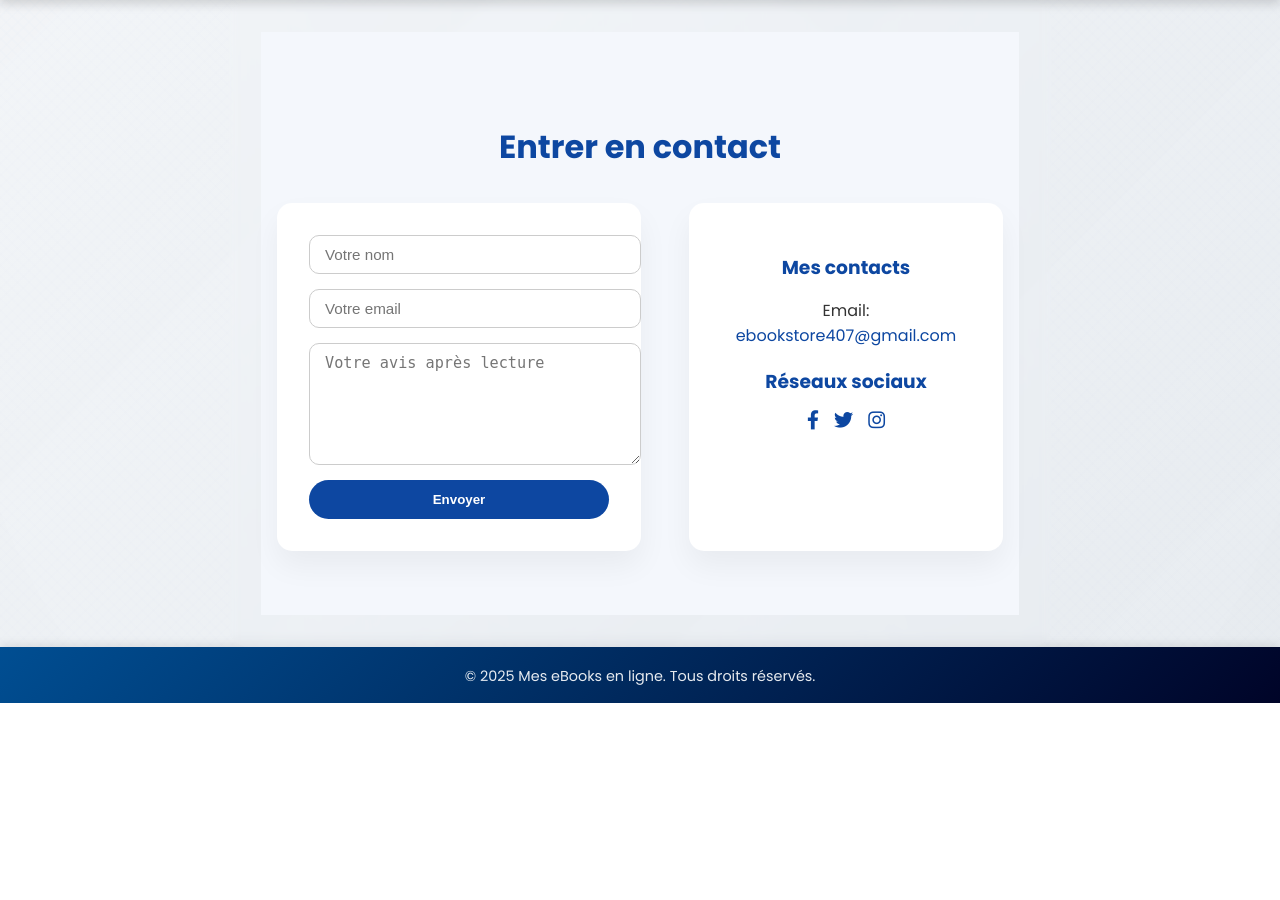
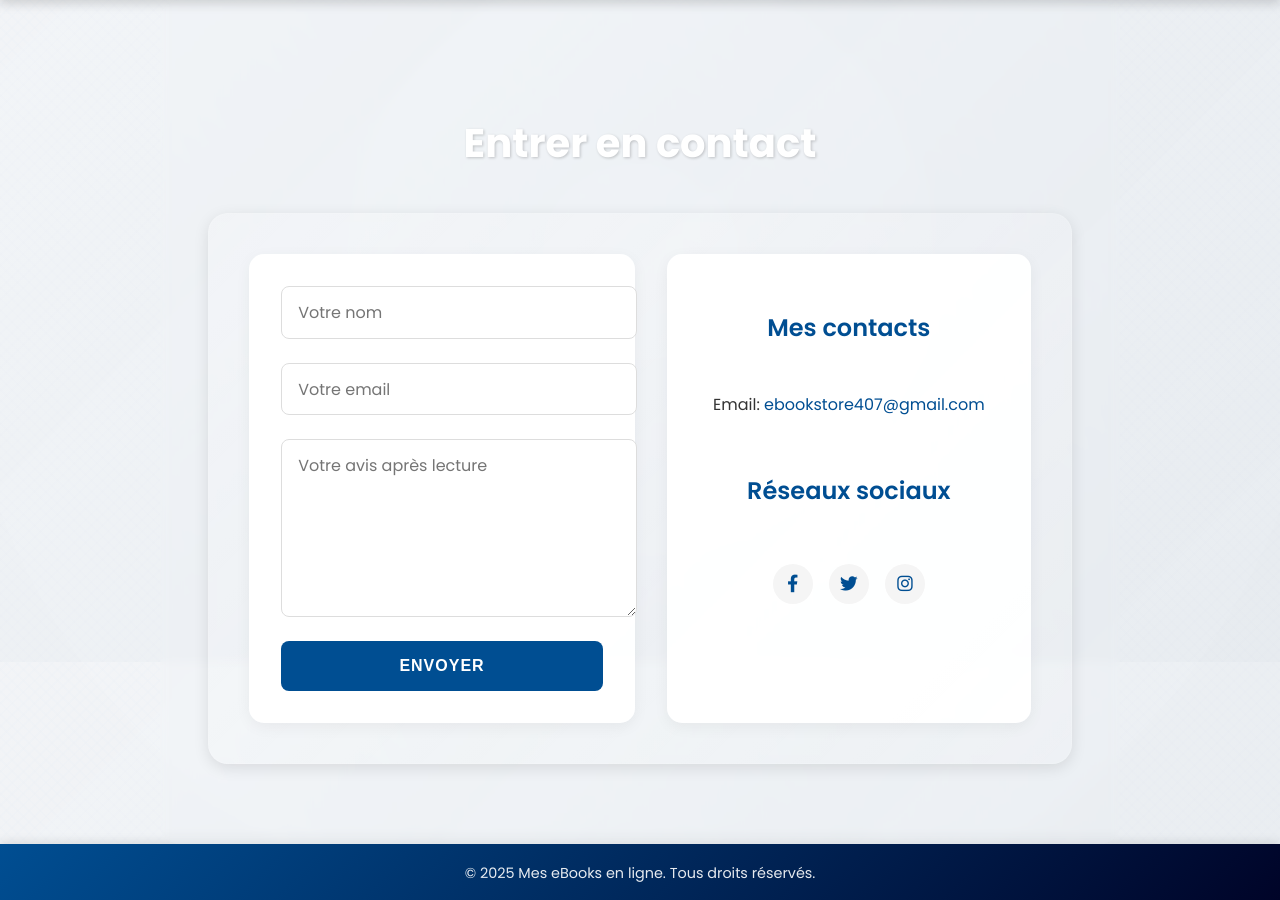
Before and after one commit to ebookstore407-dot/MesEbooks, a PHP site: page /contact.html in a window 1280 px wide. Shown: the part 138-1038 px from the top of the page. Before the commit the page ends 841 px from the top, so only its background shows below. Run offline with PHP 8.4, Linux system fonts and the light colour scheme.

Commit message:
Amélioration des styles de la page contact pour une meilleure stabilité et compatibilité

```diff
--- a/css/style.css
+++ b/css/style.css
@@ -975,115 +975,221 @@ main {
 }
 /* ===================== Contact Section ===================== */
 .contact-section {
-  padding: 4rem 2rem;
-  background: #f4f7fc;
-  text-align: center;
+    padding: 3rem 2rem;
+    max-width: 1200px;
+    margin: 0 auto;
+    min-height: 600px;
+    text-align: center;
+    position: relative;
+    z-index: 1;
 }
 
 .contact-section h2 {
-  font-size: 2rem;
-  color: #0d47a1;
-  margin-bottom: 2rem;
+    font-size: 2.5rem;
+    color: #ffffff;
+    margin-bottom: 2.5rem;
+    text-shadow: 1px 1px 3px rgba(0, 0, 0, 0.2);
+    font-weight: 700;
 }
 
 .contact-container {
-  display: flex;
-  flex-wrap: wrap;
-  justify-content: center;
-  gap: 3rem;
+    display: flex;
+    justify-content: center;
+    gap: 2rem;
+    background: linear-gradient(135deg, rgba(255, 255, 255, 0.2), rgba(255, 255, 255, 0.1));
+    border-radius: 20px;
+    padding: 2.5rem;
+    box-shadow: 0 4px 15px rgba(0, 0, 0, 0.1);
+    max-width: 1000px;
+    margin: 0 auto;
+    backdrop-filter: blur(10px);
+    -webkit-backdrop-filter: blur(10px);
+    border: 1px solid rgba(255, 255, 255, 0.1);
 }
 
 /* Formulaire */
 .contact-form {
-  background: #fff;
-  padding: 2rem;
-  border-radius: 15px;
-  box-shadow: 0 15px 30px rgb(0 0 0 / 5%);
-  width: 300px;
-  display: flex;
-  flex-direction: column;
-  gap: 15px;
+    flex: 1;
+    width: 100%;
+    max-width: 500px;
+    display: flex;
+    flex-direction: column;
+    gap: 1.5rem;
+    padding: 2rem;
+    background: rgba(255, 255, 255, 0.95);
+    border-radius: 15px;
+    box-shadow: 0 4px 15px rgba(0, 0, 0, 0.05);
 }
 
 .contact-form input,
 .contact-form textarea {
-  padding: 10px 15px;
-  border-radius: 10px;
-  border: 1px solid #ccc;
-  font-size: 0.95rem;
-  width: 100%;
-  transition: all 0.3s ease;
+    width: 100%;
+    padding: 0.8rem 1rem;
+    border-radius: 8px;
+    border: 1px solid #ddd;
+    background: white;
+    font-size: 1rem;
+    color: #333;
+    transition: border-color 0.3s ease, box-shadow 0.3s ease;
+    font-family: 'Poppins', sans-serif;
 }
 
 .contact-form input:focus,
 .contact-form textarea:focus {
-  border-color: #0d47a1;
-  outline: none;
-  box-shadow: 0 0 10px rgb(13 71 161 / 20%);
+    outline: none;
+    border-color: #004e92;
+    box-shadow: 0 0 0 2px rgba(0, 78, 146, 0.1);
 }
 
 .contact-form textarea {
-  resize: vertical;
-  min-height: 100px;
+    min-height: 150px;
+    max-height: 300px;
+    resize: vertical;
 }
 
 .contact-form .btn {
-  background: #0d47a1;
-  color: #fff;
-  border: none;
-  border-radius: 50px;
-  padding: 12px 25px;
-  font-weight: 600;
-  cursor: pointer;
-  transition: all 0.3s ease;
+    display: inline-block;
+    background: #004e92;
+    color: white;
+    border: none;
+    padding: 1rem 2rem;
+    border-radius: 8px;
+    font-weight: 600;
+    cursor: pointer;
+    transition: background-color 0.3s ease;
+    text-transform: uppercase;
+    letter-spacing: 1px;
+    font-size: 1rem;
+    text-align: center;
 }
 
 .contact-form .btn:hover {
-  background: #1976d2;
-  transform: translateY(-2px);
+    background: #003d75;
 }
 
 /* Contact Info */
 .contact-info {
-  background: #fff;
-  padding: 2rem;
-  border-radius: 15px;
-  box-shadow: 0 15px 30px rgb(0 0 0 / 5%);
-  width: 250px;
-  text-align: center;
+    width: 100%;
+    max-width: 300px;
+    padding: 2rem;
+    background: rgba(255, 255, 255, 0.95);
+    border-radius: 15px;
+    text-align: center;
+    display: flex;
+    flex-direction: column;
+    gap: 1.5rem;
+    box-shadow: 0 4px 15px rgba(0, 0, 0, 0.05);
 }
 
 .contact-info h3 {
-  color: #0d47a1;
-  margin-bottom: 10px;
+    color: #004e92;
+    font-size: 1.5rem;
+    margin-bottom: 1rem;
+    font-weight: 600;
+}
+
+.contact-info p {
+    color: #333;
+    font-size: 1rem;
+    margin: 0.5rem 0;
+    line-height: 1.5;
 }
 
 .contact-info a {
-  color: #0d47a1;
-  text-decoration: none;
+    color: #004e92;
+    text-decoration: none;
+    transition: color 0.3s ease;
 }
 
 .contact-info a:hover {
-  color: #1976d2;
+    color: #003d75;
 }
 
 .social-links {
-  margin-top: 10px;
-  display: flex;
-  justify-content: center;
-  gap: 15px;
+    display: flex;
+    justify-content: center;
+    gap: 1rem;
+    margin-top: 1rem;
 }
 
 .social-links a {
-  display: inline-block;
-  font-size: 1.2rem;
-  color: #0d47a1;
-  transition: all 0.3s ease;
+    display: flex;
+    align-items: center;
+    justify-content: center;
+    width: 40px;
+    height: 40px;
+    background: #f5f5f5;
+    border-radius: 50%;
+    color: #004e92;
+    font-size: 1.1rem;
+    transition: all 0.3s ease;
 }
 
 .social-links a:hover {
-  color: #1976d2;
-  transform: scale(1.2);
+    background: #004e92;
+    color: white;
+}
+
+/* Styles responsifs */
+@media screen and (max-width: 992px) {
+    .contact-section {
+        padding: 2rem 1rem;
+    }
+
+    .contact-container {
+        padding: 2rem;
+        margin: 0 1rem;
+    }
+}
+
+@media screen and (max-width: 768px) {
+    .contact-container {
+        padding: 1.5rem;
+        flex-direction: column;
+        align-items: stretch;
+        gap: 1.5rem;
+    }
+
+    .contact-form,
+    .contact-info {
+        max-width: none;
+        padding: 1.5rem;
+    }
+
+    .contact-info {
+        order: -1;
+    }
+
+    .contact-section h2 {
+        font-size: 2rem;
+        margin-bottom: 1.5rem;
+    }
+}
+
+@media screen and (max-width: 480px) {
+    .contact-section {
+        padding: 1rem;
+    }
+
+    .contact-container {
+        padding: 1rem;
+        margin: 0 0.5rem;
+    }
+
+    .contact-section h2 {
+        font-size: 1.8rem;
+        margin-bottom: 1rem;
+    }
+
+    .contact-form,
+    .contact-info {
+        padding: 1rem;
+    }
+
+    .contact-form .btn {
+        width: 100%;
+        padding: 0.8rem;
+    }
 }
 .header {
   color: red;
```
